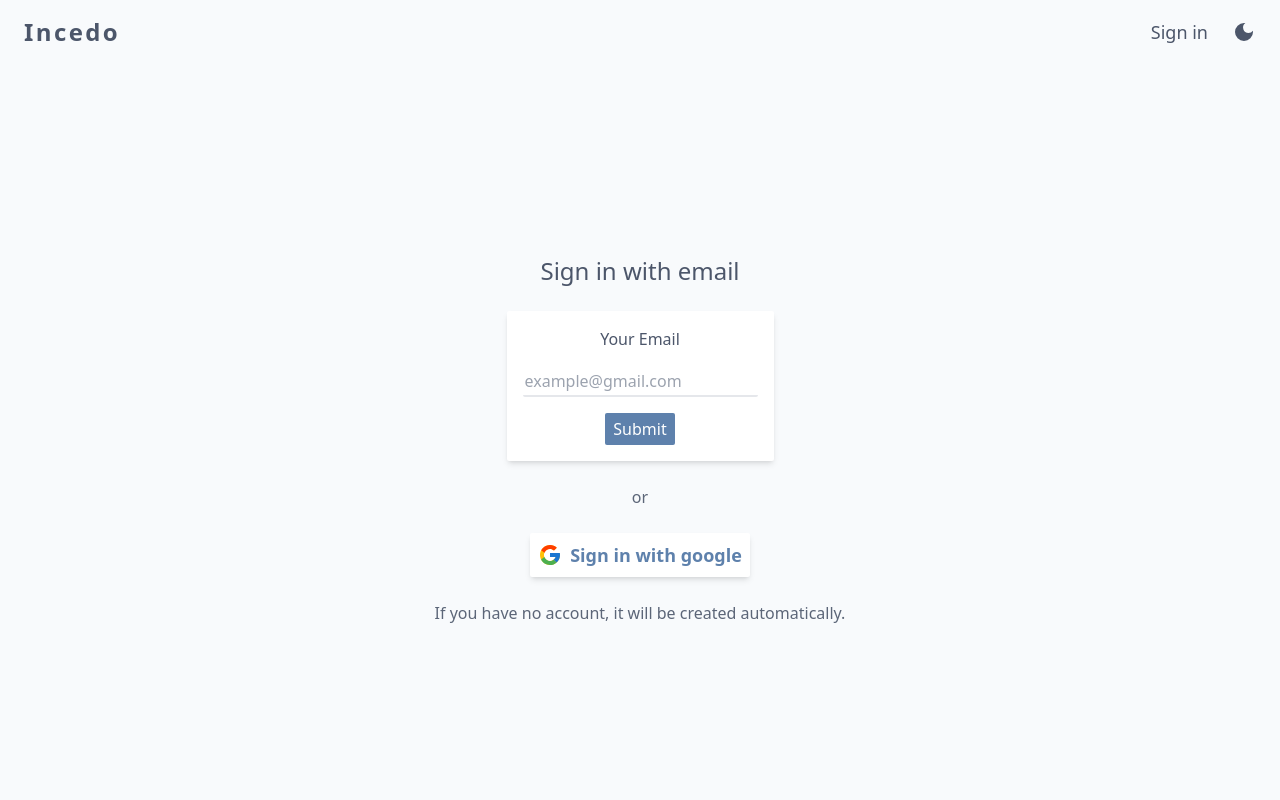
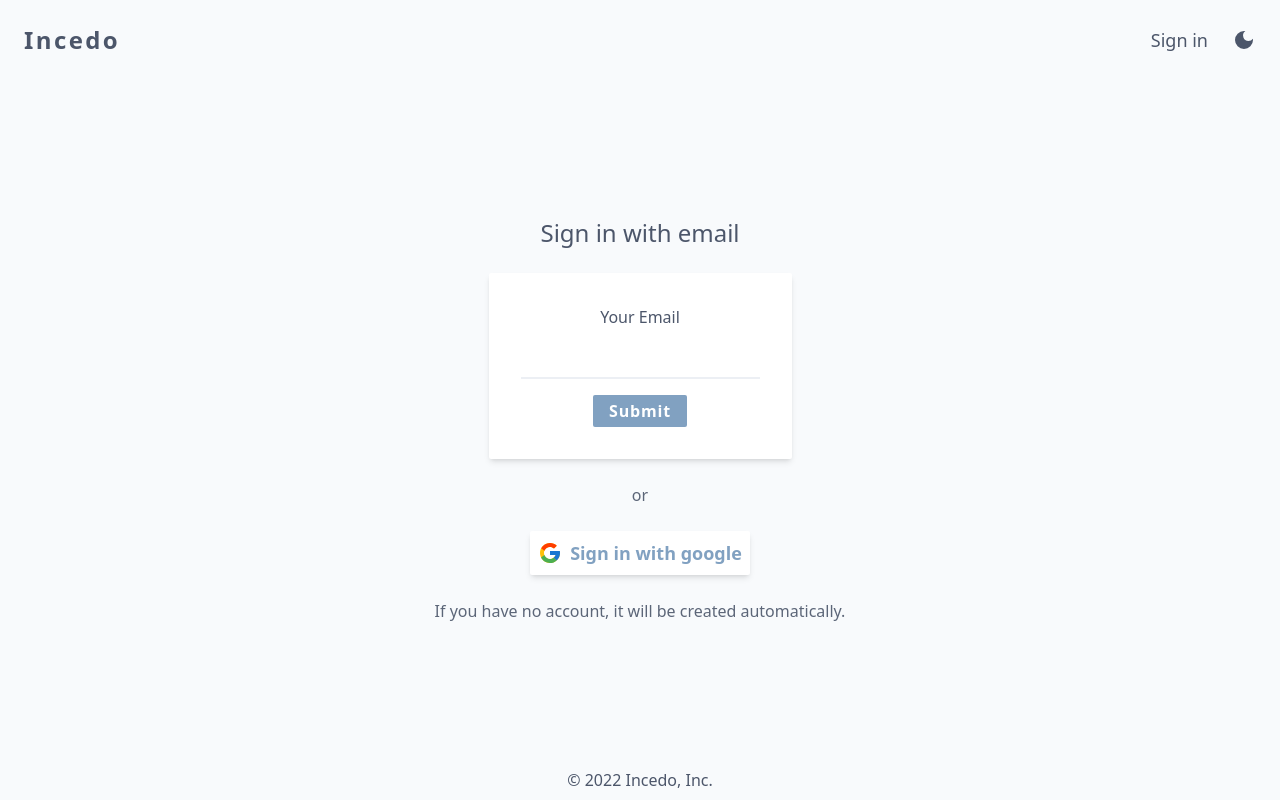
Before and after one commit to JakubGluszek/incedo_frontend, a React (Create React App) app: page /signin in a window 1280 px wide. Built offline with nearby package versions, Linux system fonts and the light colour scheme; no server answers.

Commit message:
refactored styling

```diff
--- a/package.json
+++ b/package.json
@@ -4,6 +4,7 @@
   "private": true,
   "dependencies": {
     "@reduxjs/toolkit": "^1.8.2",
+    "@tailwindui/react": "^0.1.1",
     "@testing-library/jest-dom": "^5.16.4",
     "@testing-library/react": "^13.3.0",
     "@testing-library/user-event": "^14.2.0",
--- a/public/index.html
+++ b/public/index.html
@@ -7,7 +7,7 @@
     <meta name="theme-color" content="#000000" />
     <meta
       name="description"
-      content="Incedo - 1 web app to rule them all."
+      content="Incedo - one web app to rule them all."
     />
     <!--
       manifest.json provides metadata used when your web app is installed on a
--- a/src/components/PublicLayout.tsx
+++ b/src/components/PublicLayout.tsx
@@ -1,4 +1,4 @@
-import React from 'react';
+import React, { useEffect, useState } from 'react';
 import { Link } from 'react-router-dom';
 import ToggleTheme from './ToggleTheme';
 
@@ -7,10 +7,17 @@ interface Props {
 }
 
 const PublicLayout: React.FC<Props> = ({ children }) => {
-  return (
-    <div className='flex flex-col min-h-screen'>
-      <div className='h-20'></div>
-      <header className='w-screen h-16 fixed top-0'>
+  const [scrollTop, setScrollTop] = useState(0)
+
+  useEffect(() => {
+    const onScroll = () => setScrollTop(window.pageYOffset)
+
+    window.addEventListener('scroll', onScroll)
+    return () => window.removeEventListener('scroll', onScroll)
+  }, [])
+
+  const header = (
+    <header className={`transition-height duration-300 w-screen ${scrollTop > 0 ? 'h-16' : 'h-20'} fixed top-0 bg-slate-50 dark:bg-[#242933] ${scrollTop > 0 ? 'shadow-md shadow-slate-200/50 dark:shadow-black/10' : ''}`}>
       <div className='px-6 w-full h-full flex flex-row items-center justify-between'>
         <Link to='/' className='text-2xl font-bold tracking-widest'>Incedo</Link>
         <nav className='flex text-lg gap-6'>
@@ -19,9 +26,18 @@ const PublicLayout: React.FC<Props> = ({ children }) => {
         </nav>
       </div>
     </header>
+  )
+
+  return (
+    <div className='flex flex-col min-h-screen'>
+      <div className='h-20'>{/* spacing because header is fixed */}</div>
+      {header}
       <main className='grow flex flex-col'>
         {children}
       </main>
+      <footer className='flex flex-row items-center justify-center h-10'>
+        <span>© 2022 Incedo, Inc.</span>
+      </footer>
     </div>
   )
 }
--- a/src/features/account/EmailCallback.tsx
+++ b/src/features/account/EmailCallback.tsx
@@ -1,8 +1,10 @@
 import React, { useCallback, useEffect } from 'react';
-import { useSearchParams } from 'react-router-dom';
+import { Navigate, useSearchParams } from 'react-router-dom';
 import { useGetTokenMutation, useSignInMutation } from '../../app/services/account';
 import { useNavigate } from 'react-router-dom';
 import { useForm } from 'react-hook-form';
+import { useAppSelector } from '../../hooks/store';
+import { selectCurrentUser } from './accountSlice';
 
 // Get token from ?token query
 // Try to sign in using token
@@ -36,7 +38,11 @@ const EmailCallback: React.FC = () => {
   } else {
     content = <EnterEmail />
   }
-  // display appropriate content based on request status
+
+  const user = useAppSelector(selectCurrentUser)
+  if (user) {
+    return <Navigate to='/' replace />
+  }
 
   return content;
 }
@@ -50,26 +56,33 @@ const EnterEmail: React.FC = () => {
     await getToken({ email })
   }
 
-  return (
-    <div className='grow p-6 flex flex-col items-center justify-center gap-4 text-center'>
-      {isUninitialized
-        ?
+  let content;
+
+  if (isUninitialized) {
+    content = (
       <>
         <h3>Your sign in link has expired</h3>
         <p>Enter the email address associated with your account, and we'll send a new magic link to your inbox.</p>
         <form onSubmit={handleSubmit(onSubmit)}>
           <label htmlFor='email'>Your email</label>
           <input id='email' type='email' {...register('email', { required: 'Email required.' })} />
-            <input type='submit' />
+          <input className='submit' type='submit' />
         </form>
       </>
-        :
+    )
+  } else {
+    content = (
       <div className='bg-nord0 p-4 rounded-sm flex flex-col gap-4 items-center'>
         <p>Check your inbox</p>
         <p>An email has been sent to {watch('email')}</p>
         <button className='w-fit bg-nord10 p-2 px-4 rounded-sm' onClick={() => navigate('/', { replace: true })}>OK</button>
       </div>
+    )
   }
+
+  return (
+    <div className='grow p-6 flex flex-col items-center justify-center gap-4 text-center'>
+      {content}
     </div>
   )
 }
--- a/src/index.css
+++ b/src/index.css
@@ -27,7 +27,7 @@
   }
 
   body {
-    @apply bg-slate-50 dark:bg-[#242933] text-nord3 dark:text-nord6 transition-colors h-full;
+    @apply h-full bg-slate-50 dark:bg-[#242933] text-nord3 dark:text-nord6 transition-colors;
   }
 
   #root {
@@ -47,15 +47,17 @@
   }
 
   form {
-    @apply flex flex-col items-center gap-4 p-4 rounded-sm bg-white dark:bg-nord0;
+    @apply flex flex-col gap-4 items-center;
   }
 
   input {
-    @apply bg-inherit text-nord3 dark:text-white rounded-sm p-0.5 outline-none border-b-2 focus:border-nord10;
+    @apply bg-transparent border-b-[2px] border-nord6 hover:border-nord9 focus:border-nord9 dark:hover:border-nord9 dark:focus:border-nord9 dark:border-nord1 p-1 outline-none;
   }
+}
 
-  input[type=submit] {
-    @apply bg-nord10 px-2 py-1 rounded-sm text-white dark:text-[#242933] border-none font-medium cursor-pointer;
+@layer components {
+  .submit {
+    @apply bg-nord9 hover:bg-nord10 py-1 px-4 border-none rounded-sm text-white dark:text-nord0 font-semibold tracking-wider cursor-pointer;
   }
 }
 
--- a/src/pages/IndexPage.tsx
+++ b/src/pages/IndexPage.tsx
@@ -6,8 +6,6 @@ const IndexPage: React.FC = () => {
   const user = useAppSelector(selectCurrentUser)
 
   if (!user) return <PublicIndexPage />
-
-
 
   return (
     <div>
@@ -18,7 +16,10 @@ const IndexPage: React.FC = () => {
 
 const PublicIndexPage: React.FC = () => {
   return (
-    <h1>Public index page</h1>
+    <div className='h-screen flex flex-col items-center justify-center gap-2'>
+      <h1>Website is currently under construction.</h1>
+      <p>All you can do is sign up and wait for features.</p>
+    </div>
   )
 }
 
--- a/src/pages/SignInPage.tsx
+++ b/src/pages/SignInPage.tsx
@@ -1,8 +1,10 @@
 import React from 'react';
 import { useForm } from 'react-hook-form';
-import { useNavigate } from 'react-router-dom';
+import { Navigate, useNavigate } from 'react-router-dom';
 import { useGetTokenMutation } from '../app/services/account';
 import { FcGoogle } from 'react-icons/fc';
+import { selectCurrentUser } from '../features/account/accountSlice';
+import { useAppSelector } from '../hooks/store';
 
 const SignInPage: React.FC = () => {
   const [getToken, { isUninitialized }] = useGetTokenMutation()
@@ -17,18 +19,20 @@ const SignInPage: React.FC = () => {
     }
   }
 
-  const form = (
-    <form className='shadow-md'
-      onSubmit={handleSubmit(onSubmit)}
-    >
+  const form =
+    <form onSubmit={handleSubmit(onSubmit)}>
       <label htmlFor='email'>Your Email</label>
-      <input placeholder='example@gmail.com' id='email' {...register('email', { required: 'Email required.' })} type='email' />
-      <input type='submit' />
+      <input
+        id='email'
+        type='email'
+        {...register('email', { required: true })}
+      />
+      <input className='submit' type='submit' />
     </form>
-  )
+
 
   const google = (
-    <a className='flex flex-ro items-center gap-2 text-nord10 text-lg font-bold bg-white dark:bg-nord0 shadow-md p-2 rounded-sm'
+    <a className='flex flex-row items-center gap-2 text-nord9 hover:text-nord10 text-lg font-bold bg-white dark:bg-nord0 shadow-md p-2 rounded-sm'
       href={`${process.env.REACT_APP_API_HOST}/account/signin/google`}
     >
       <FcGoogle size={24} />
@@ -36,28 +40,44 @@ const SignInPage: React.FC = () => {
     </a>
   )
 
-  return (
-    <div className='grow p-8 flex flex-col items-center justify-center gap-6'>
-      {isUninitialized
-        ?
+  let content;
+
+  if (isUninitialized) {
+    content = (
       <>
         <h2>Sign in with email</h2>
+        <div className='shadow-md p-8 bg-white dark:bg-nord0 rounded-sm'>
           {form}
+        </div>
         <span className='opacity-90'>or</span>
         {google}
         <p className='text-center opacity-90'>If you have no account, it will be created automatically.</p>
       </>
-        :
-        <div className='bg-nord0 p-4 rounded-sm flex flex-col items-center gap-4 shadow-md'>
+    )
+  } else {
+    content = (
+      <div className='bg-white dark:bg-nord0 p-4 rounded-sm flex flex-col items-center gap-4 shadow-md'>
         <p>Check your inbox.</p>
-          <p className='text-center'>Click the link we sent to <span className='font-bold'>{watch('email')}</span> to sign in.</p>
-          <button className='p-2 px-4 bg-nord10 rounded-sm'
+        <p className='text-center'>
+          Click the link we sent to <span className='font-bold'>{watch('email')}</span> to sign in.
+        </p>
+        <button className='submit'
           onClick={() => navigate('/', { replace: true })}
         >
           OK
         </button>
       </div>
+    )
   }
+
+  const user = useAppSelector(selectCurrentUser)
+  if (user) {
+    return <Navigate to='/' replace />
+  }
+
+  return (
+    <div className='grow p-8 flex flex-col items-center justify-center gap-6'>
+      {content}
     </div>
   )
 }
--- a/tailwind.config.js
+++ b/tailwind.config.js
@@ -5,6 +5,9 @@ module.exports = {
   darkMode: 'class',
   theme: {
     extend: {
+      transitionProperty: {
+        'height': 'height',
+      },
       colors: {
         nord0: 'var(--nord0)',
         nord1: 'var(--nord1)',
```
Also changed, not shown: 1 other file (tests, documents, lock files or other folders). Lines whose indentation alone changed are shown as unchanged.
